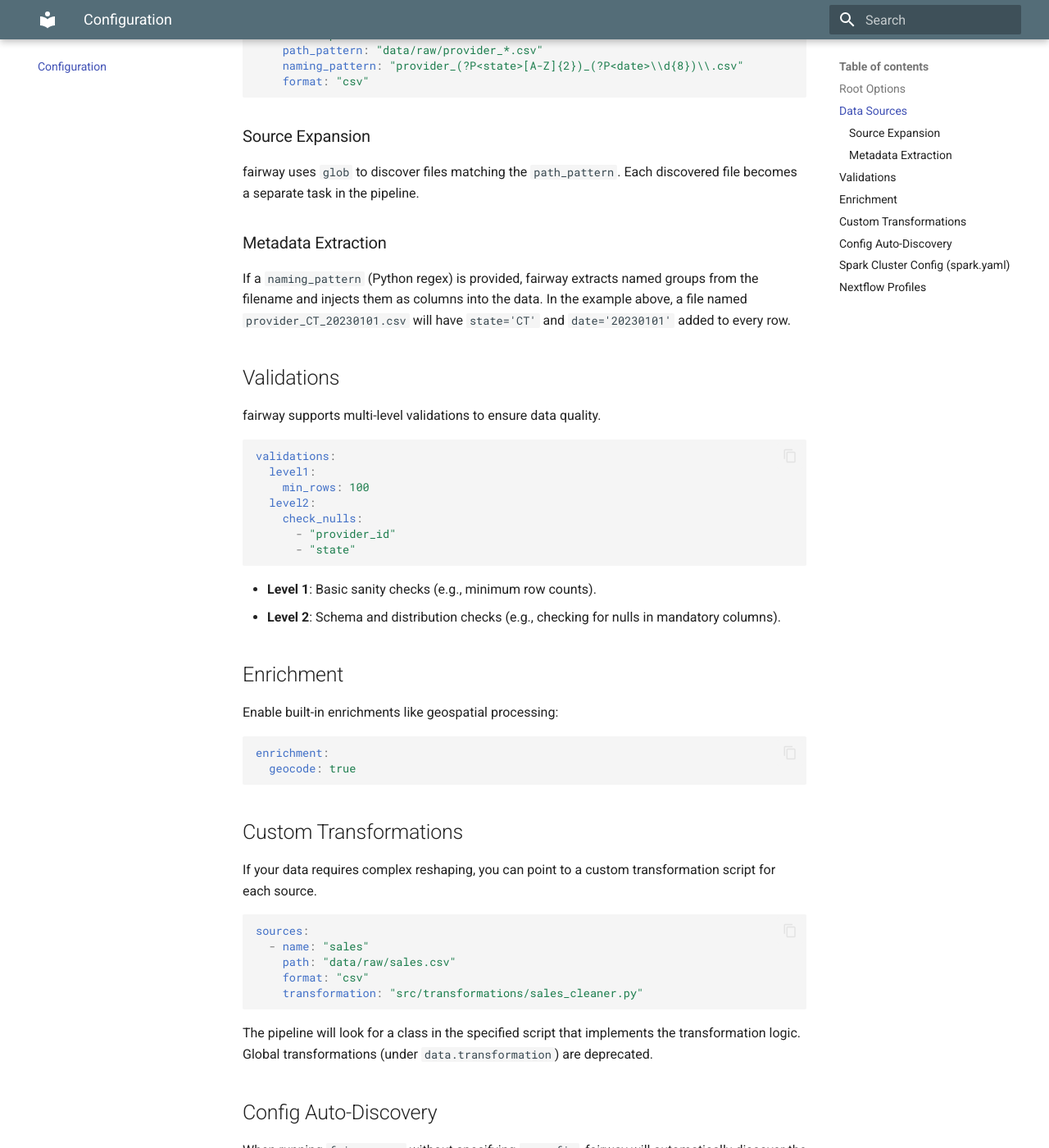
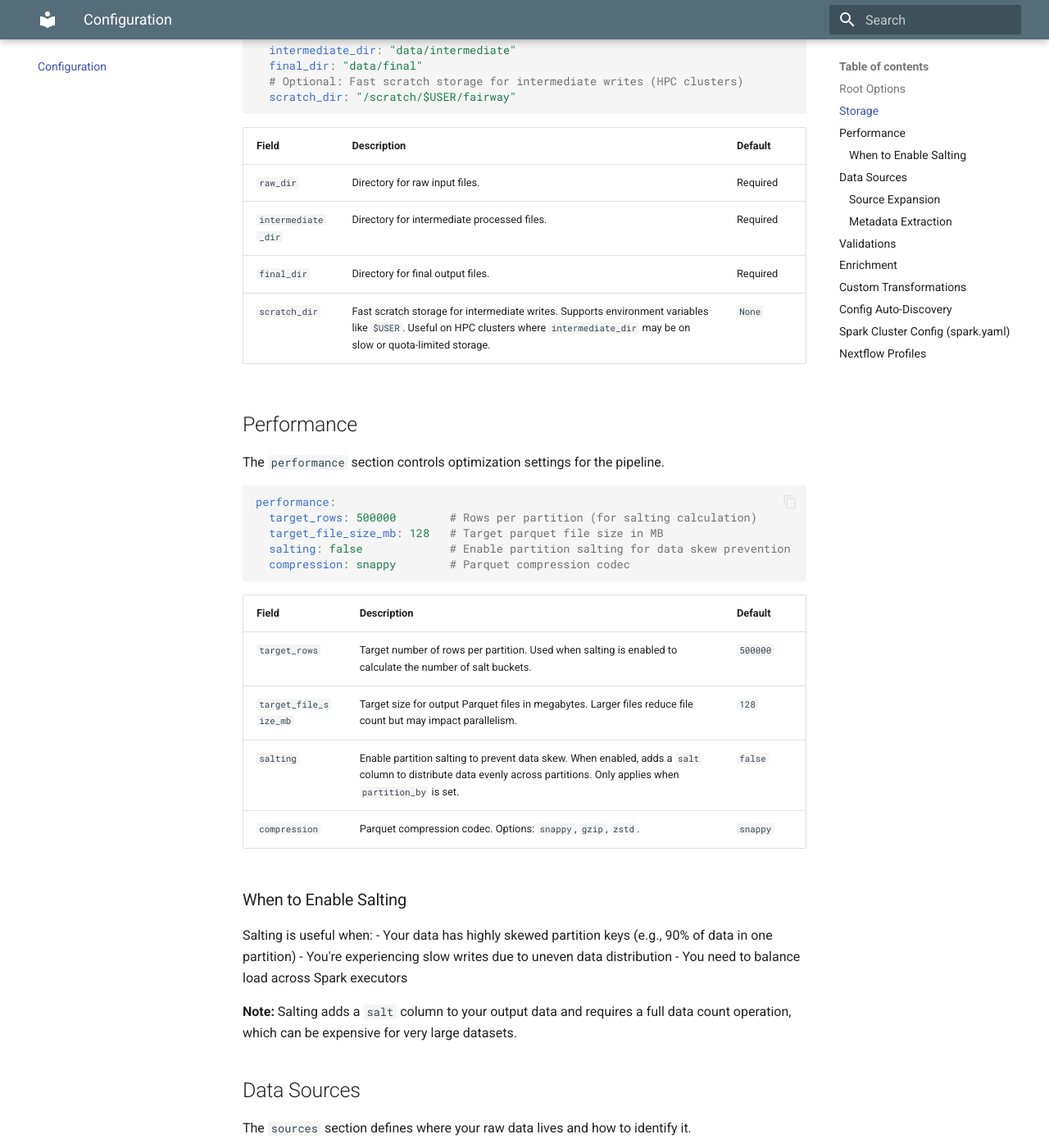
Before and after one commit to DISSC-yale/fairway, an MkDocs documentation site: the page built from docs/configuration.md, in a window 1280 px wide and 1400 px high, scrolled down 743 px. Shown: the whole window at 82% size. Built offline with MkDocs 1.6.1 and Material for MkDocs 9.7.7, drawn with Linux system fonts in a browser that asks for light colours; some of the changed text lies outside the part shown.

Commit message:
feat: Implement Chunk D performance fixes
- Disable salting by default (balanced=False) to avoid expensive .count()
- Add target_file_size_mb config option (default 128MB) with maxRecordsPerFile
- Add scratch_dir support for intermediate files on fast storage
- Add compression config option (default snappy)

Config changes:
- New performance section: salting, target_file_size_mb, compression
- New storage.scratch_dir with environment variable expansion ($USER)

Engine changes:
- pyspark_engine: balanced=False default, maxRecordsPerFile option
- pipeline: passes performance config to engine, uses scratch_dir

Documentation:
- docs/configuration.md: Added Storage and Performance sections
- docs/engines.md: Updated PySpark performance tuning docs
- README.md: Updated sample config with new options

Tests:
- Added tests/test_performance.py with 12 tests covering all changes

````diff
--- a/docs/configuration.md
+++ b/docs/configuration.md
@@ -10,6 +10,54 @@
 | `engine` | Data processing engine (`duckdb` or `pyspark`). | `duckdb` |
 | `partition_by` | List of columns to partition the output Parquet files by. | `[]` |
 | `temp_location` | Global temporary location for file writes. | `None` |
+
+## Storage
+
+The `storage` section defines where processed data is written.
+
+```yaml
+storage:
+  raw_dir: "data/raw"
+  intermediate_dir: "data/intermediate"
+  final_dir: "data/final"
+  # Optional: Fast scratch storage for intermediate writes (HPC clusters)
+  scratch_dir: "/scratch/$USER/fairway"
+```
+
+| Field | Description | Default |
+| :--- | :--- | :--- |
+| `raw_dir` | Directory for raw input files. | Required |
+| `intermediate_dir` | Directory for intermediate processed files. | Required |
+| `final_dir` | Directory for final output files. | Required |
+| `scratch_dir` | Fast scratch storage for intermediate writes. Supports environment variables like `$USER`. Useful on HPC clusters where `intermediate_dir` may be on slow or quota-limited storage. | `None` |
+
+## Performance
+
+The `performance` section controls optimization settings for the pipeline.
+
+```yaml
+performance:
+  target_rows: 500000        # Rows per partition (for salting calculation)
+  target_file_size_mb: 128   # Target parquet file size in MB
+  salting: false             # Enable partition salting for data skew prevention
+  compression: snappy        # Parquet compression codec
+```
+
+| Field | Description | Default |
+| :--- | :--- | :--- |
+| `target_rows` | Target number of rows per partition. Used when salting is enabled to calculate the number of salt buckets. | `500000` |
+| `target_file_size_mb` | Target size for output Parquet files in megabytes. Larger files reduce file count but may impact parallelism. | `128` |
+| `salting` | Enable partition salting to prevent data skew. When enabled, adds a `salt` column to distribute data evenly across partitions. Only applies when `partition_by` is set. | `false` |
+| `compression` | Parquet compression codec. Options: `snappy`, `gzip`, `zstd`. | `snappy` |
+
+### When to Enable Salting
+
+Salting is useful when:
+- Your data has highly skewed partition keys (e.g., 90% of data in one partition)
+- You're experiencing slow writes due to uneven data distribution
+- You need to balance load across Spark executors
+
+**Note:** Salting adds a `salt` column to your output data and requires a full data count operation, which can be expensive for very large datasets.
 
 ## Data Sources
 
````
Also changed, not shown: README.md (+7 -0 lines), docs/engines.md (+17 -1 lines), plan.md (+14 -7 lines), src/fairway/data/fairway.yaml (+15 -1 lines), 4 other files.
